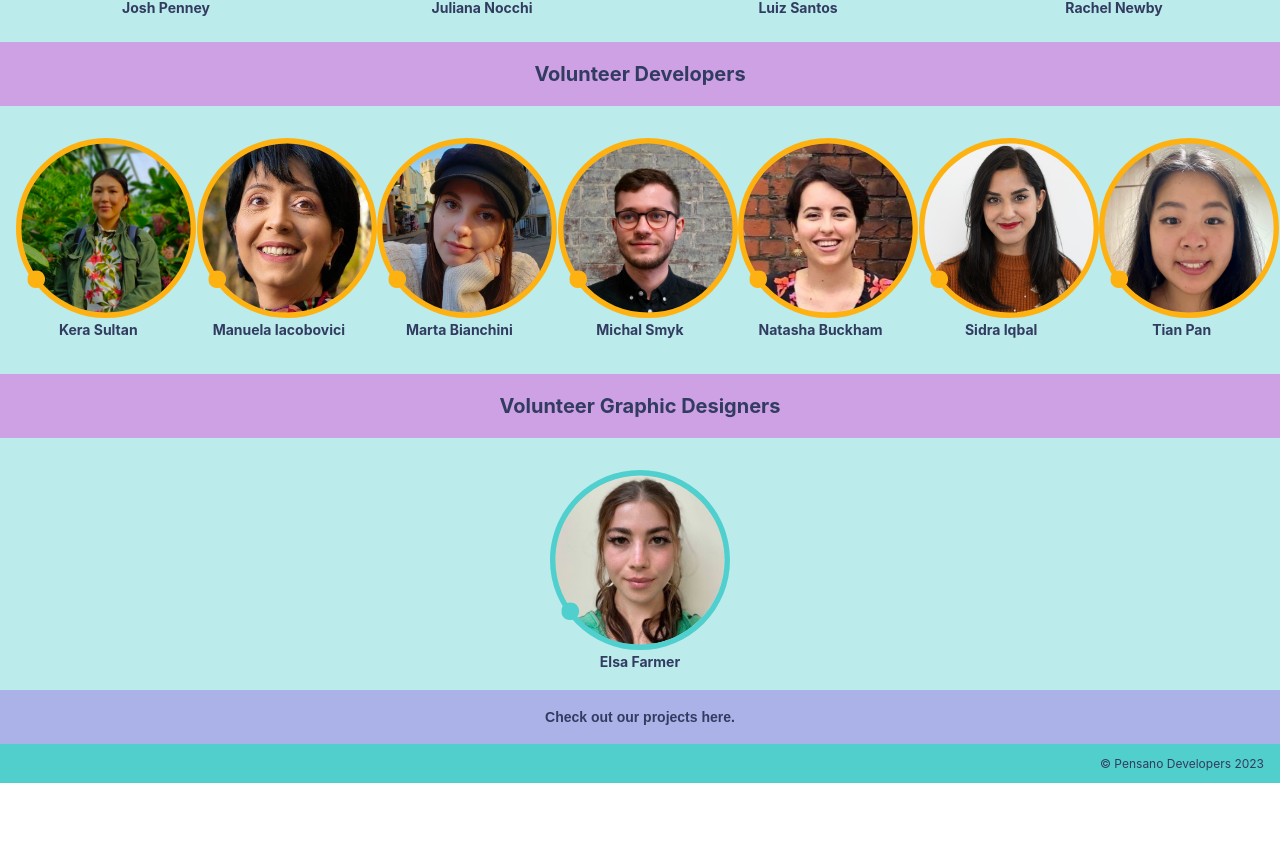
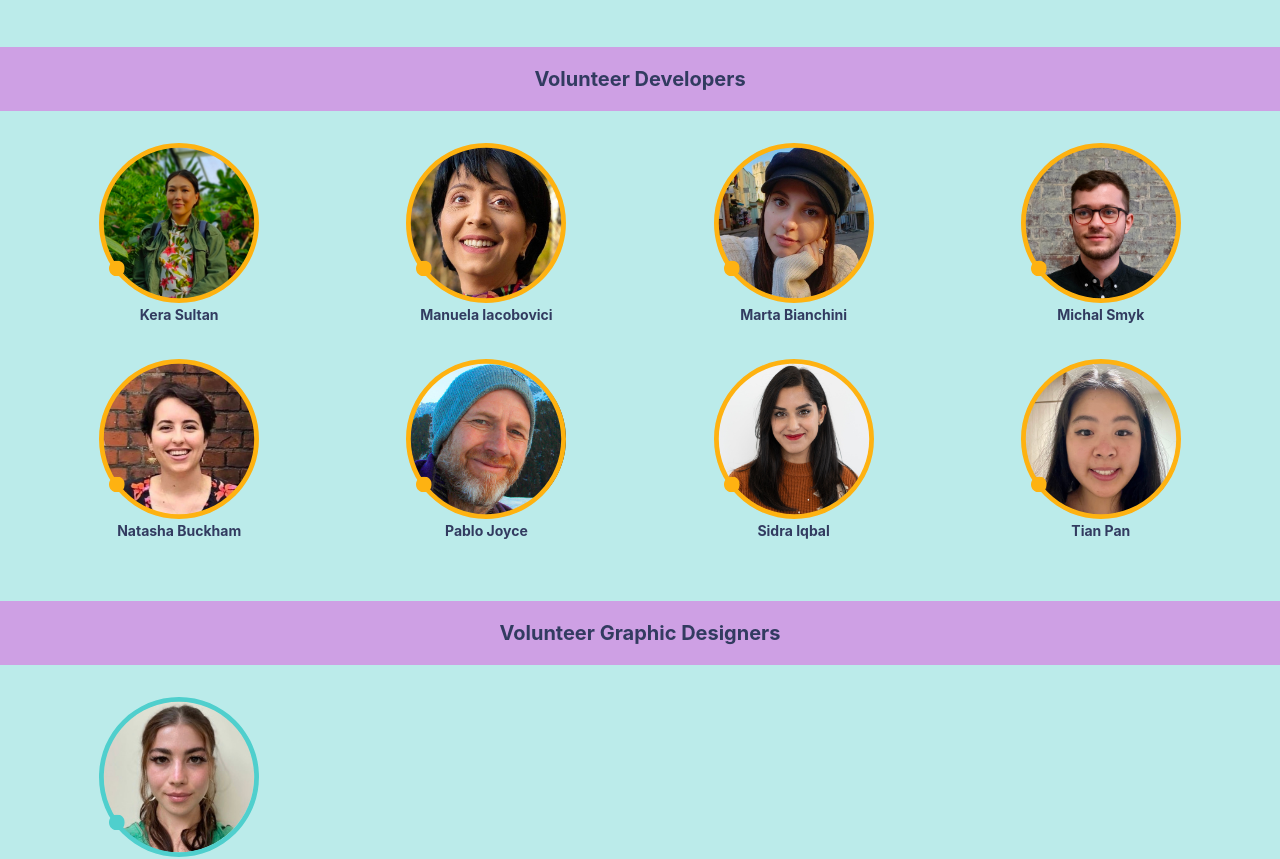
Before and after one commit to Pensano-dev/Pensano-dev, a React (Create React App) app: page /#/ in a window 1280 px wide. Shown: the part 752-1611 px from the top of the page. Before the commit the page ends 1535 px from the top, so only its background shows below. Built offline with nearby package versions, Linux system fonts and the light colour scheme.

Commit message:
Fixing photos with Tian

```diff
--- a/src/components/home/Home.css
+++ b/src/components/home/Home.css
@@ -27,19 +27,28 @@
 }
 
 .all-photos-container {
-  display: grid;
+  /* display: grid; */
+  display: flex;
+  flex-wrap: wrap;
+  justify-content: space-between;
   color: #323b60;
   font-weight: bold;
   /* border: 2px solid rgb(18, 224, 59); */
   gap: 1rem;
   grid-template-columns: repeat(auto-fit, minmax(150px, 1fr));
-  margin-top: 2rem;
-  margin-inline: 1rem;
+  /* margin-top: 2rem;
+  margin-inline: 1rem; */
   text-decoration: none;
+  margin: 2rem 5% 2% 5%;
+}
+
+.volunteersContainer {
+  background-color: #CEA0E4;
+  margin-top: 1rem;
 }
 .photo {
   display: flex; /* Use flexbox to position items horizontally */
-  column-gap: ;
+  /* column-gap: 1rem; */
   align-items: center; /* Center items vertically */
   flex-direction: column;
   cursor: pointer;
@@ -58,16 +67,16 @@
 
 .photo-volunteers {
   display: flex; /* Use flexbox to position items horizontally */
-  justify-content: center; /* Center items horizontally */
-  align-items: left; /* Center items vertically */
+  /* justify-content: center; Center items horizontally */
+  align-items: center; /* Center items vertically */
   flex-direction: column;
   cursor: pointer;
   border-color: transparent;
   font-size: 14px;
   text-align: center;
   position: relative;
+  flex: 0 0 20%;
   margin-bottom: 20px;
-
 }
 
 .photo-volunteers a {
@@ -76,14 +85,12 @@
 }
 
 .photo-size {
-  height: 180px;
+  height: 160px;
 }
 .text-container {
   display: flexbox;
   flex-direction: column;
-  /* background-color: #e5edef; */
   background-color: #BBEBEA;
-  /* border: 2px solid black; */
 }
 .header {
   margin: 5% 6% 3% 6%;
@@ -93,7 +100,6 @@
   text-align: center;
 }
 .pink-line {
-  /* background-color: #cfb8df; */
   background-color: #50CFCD;
   width: 80%;
   height: 10px;
@@ -109,16 +115,10 @@
 }
 
 .coFoundersContainer {
-  /* background-color: #cfb8df; */
   background-color: #CEA0E4;
-  /* margin-top: 1rem; */
 }
-.volunteersContainer {
-  /* background-color: #cfb8df; */
-  background-color: #CEA0E4;
-  margin-top: 1rem;
-}
-.headerCoFounders {
+
+.volunteersHeader {
   font-size: 20px;
   font-weight: bold;
   color: #323b60;
@@ -128,7 +128,6 @@
 .link-our-projects {
   display: flex;
   flex-direction: column;
-  /* background-color: #e5edef; */
   background-color: #ABB2E7;
 }
 .link-text {
--- a/src/components/home/Home.js
+++ b/src/components/home/Home.js
@@ -10,13 +10,16 @@ import josh from "../../images/Josh.svg";
 import luiz from "../../images/Luiz.svg";
 import juliana from "../../images/Ju.svg";
 import rachel from "../../images/Rachel.svg";
+// volunteers
 import kera from "../../images/Kera.svg";
 import manuela from "../../images/Manuela.svg";
 import marta from "../../images/Marta.svg";
 import michal from "../../images/Michal.svg";
 import natasha from "../../images/Natasha.svg";
+import pablo from "../../images/Pablo.svg";
 import sidra from "../../images/Sidra.svg";
 import tian from "../../images/Tian.svg";
+// graphic designers
 import elsa from "../../images/Elsa.svg";
 
 function Homepage() {
@@ -95,8 +98,9 @@ function Homepage() {
             <br></br>
           </div>
 
+          {/*Co-Founders & Volunteer Developers */}
           <div className="coFoundersContainer">
-            <p className="headerCoFounders">
+            <p className="volunteersHeader">
               {" "}
               Co-Founders & Volunteer Developers
             </p>
@@ -121,7 +125,7 @@ function Homepage() {
                   target="_blank"
                   rel="noreferrer"
                 >
-                  Josh Penney{" "}
+                  Josh Penney
                 </a>
               </div>
 
@@ -190,9 +194,10 @@ function Homepage() {
             </div>
           )}
 
+
           {/* Volunteer Developers */}
           <div className="volunteersContainer">
-            <p className="headerCoFounders"> Volunteer Developers</p>
+            <p className="volunteersHeader"> Volunteer Developers</p>
           </div>
 
           <div className="all-photos-container">
@@ -202,11 +207,7 @@ function Homepage() {
                 target="_blank"
                 rel="noreferrer"
               >
-                <img
-                  src={kera}
-                  alt="Keras photo"
-                  className="photo-size"
-                ></img>
+                <img src={kera} alt="Keras photo" className="photo-size"></img>
               </a>
               <a
                 href="https://github.com/Keremesh"
@@ -303,6 +304,23 @@ function Homepage() {
 
             <div className="photo-volunteers">
               <a
+                href="https://github.com/pablisch"
+                target="_blank"
+                rel="noreferrer"
+              >
+                <img src={pablo} alt="Pablos photo" className="photo-size"></img>
+              </a>
+              <a
+                href="https://github.com/pablisch"
+                target="_blank"
+                rel="noreferrer"
+              >
+                Pablo Joyce
+              </a>
+            </div>
+
+            <div className="photo-volunteers">
+              <a
                 href="https://github.com/siqbal181"
                 target="_blank"
                 rel="noreferrer"
@@ -342,7 +360,7 @@ function Homepage() {
 
           {/* Volunteer Graphic Designers */}
           <div className="volunteersContainer">
-            <p className="headerCoFounders"> Volunteer Graphic Designers</p>
+            <p className="volunteersHeader"> Volunteer Graphic Designers</p>
           </div>
 
           <div className="all-photos-container">
```
Also changed, not shown: src/images/Pablo.svg (added), 36 other files (tests, documents, lock files or other folders).
